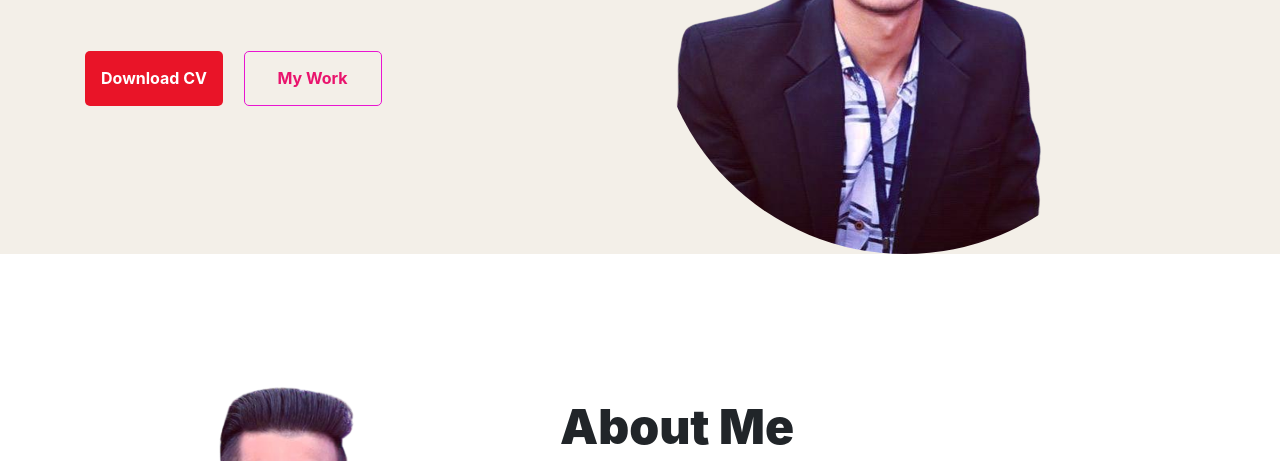
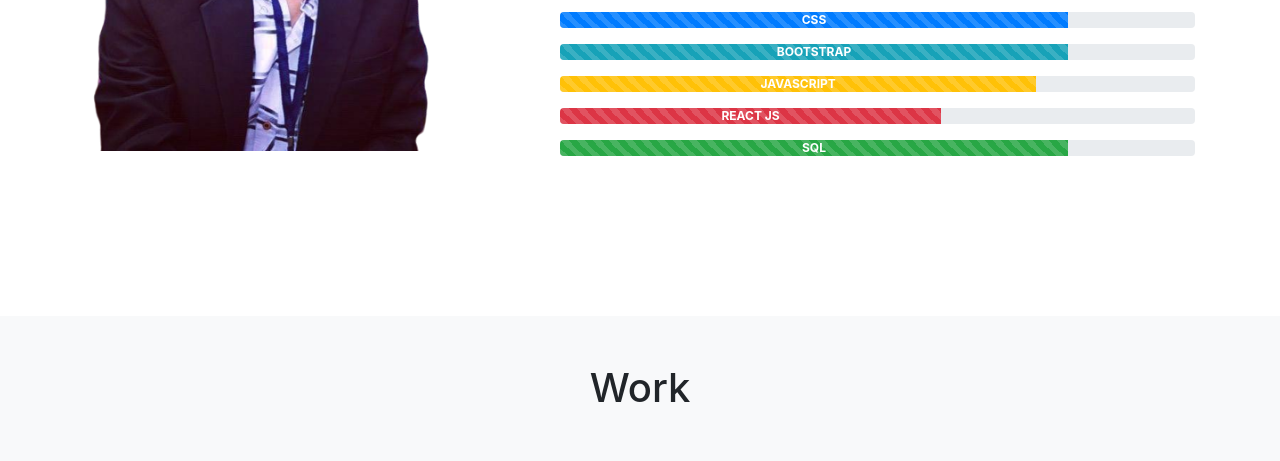
Before and after one commit to Dinesh-maker/Portfolio, a plain HTML site: page Index.html in a window 1280 px wide. Shown: the part 390-851 px from the top of the page. Drawn offline with nearby package versions, Linux system fonts and the light colour scheme.

Commit message:
Hide main section

```diff
--- a/Index.html
+++ b/Index.html
@@ -27,31 +27,10 @@
         </div>
     </div>
       </nav>
-      <!-- <nav class="navbar navbar-expand-lg  navbar-light fixed-top text-uppercase  " style="background-color:   #f7f7f7">
-        <a class="navbar-brand font-weight-bold" href="#">PortFolio</a>
-          <button  class="navbar-toggler " type="button " data-toggle="collapse" data-target="#navbarNav" aria-controls="navbarNav" aria-expanded="false" aria-label="Toggle navigation">
-            <span class="navbar-toggler-icon"></span>
-          </button>
-          <div class="collapse navbar-collapse justify-content-center " id="navbarNav">
-            <ul class="navbar-nav d-flex ">
-              <li class="nav-item mr-5">
-                <a class="nav-link  "  href="#">Home</a>
-              </li>
-              <li class="nav-item mr-5">
-                <a class="nav-link " href="#about">About </a>
-              </li>
-                <li class="nav-item mr-5">
-                  <a class="nav-link "  href="#work" >Work</a></li>
-              <li class="nav-item ">
-                <a class="nav-link  " href="#contact">Contact </a>
-              </li>
 
-            </ul>
-          </div>
-        </nav> -->
 
     <!-- Main Section -->
-       <section class="main pt-5">
+       <!-- <section class="main pt-5">
         <div class="container pt-5">
             <div class="row pt-5">
                 <div class="col-lg-6 mr-auto mb-5">
@@ -69,7 +48,7 @@
             </div>
 
         </div>
-    </section>
+    </section> -->
     <!-- About us  -->
     <section class="about py-5" id="about">
    <div class="container py-5">
```
